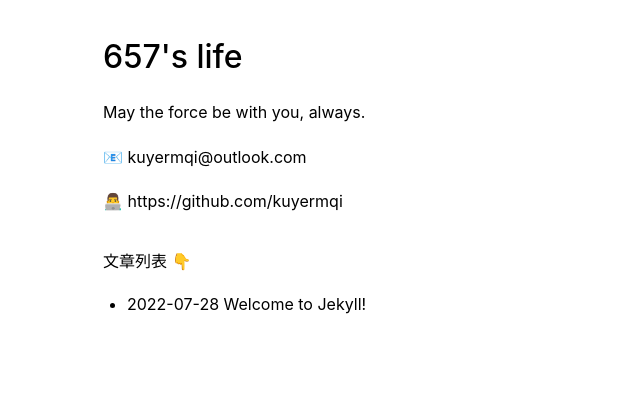
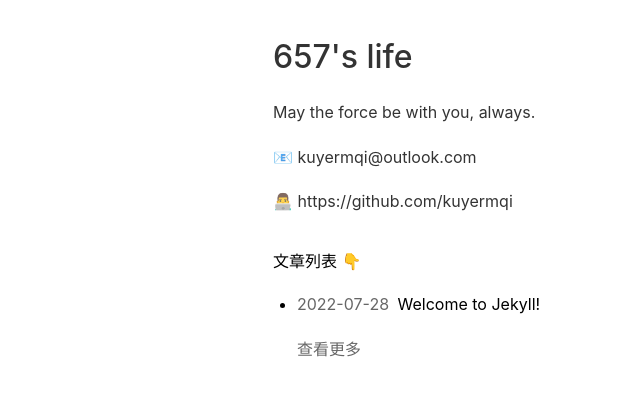
Before and after one commit to kuyermqi/kuyermqi.github.io, a Jekyll site: the page built from index.markdown, in a window 1280 px wide. Shown: the top 396 px of the page, without its empty margins (92-732 px from the left). Built offline with Jekyll 4.4.1, drawn with Linux system fonts in a browser that asks for light colours.

Commit message:
update: style

```diff
--- a/_layouts/home.html
+++ b/_layouts/home.html
@@ -1,31 +1,44 @@
 <!DOCTYPE html>
 <html lang="en">
+
 <head>
   {% include head.html %}
   <link rel="stylesheet" href="/css/home.css">
 </head>
+
 <body>
   <div class="main">
+
     <header>
       <h1>657's life</h1>
       <p>May the force be with you, always.</p>
       <p>📧 <a href='mailto:kuyermqi@outlook.com'>kuyermqi@outlook.com</a></p>
       <p>👨‍💻 <a href='https://github.com/kuyermqi'>https://github.com/kuyermqi</a></p>
     </header>
+
     <div>
       <div class="tag">
         文章列表 👇
       </div>
+
       <ul class="list">
-        {% for post in site.posts %}
+
+        {% for post in site.posts limit: 10 %}
           <li class="article">
             <a href="{{ post.url }}">
-              {{ post.date | date: "%Y-%m-%d" }}
-              {{ post.title }}
+              <span class="article-date">{{ post.date | date: "%Y-%m-%d" }}</span>
+              <span class="article-title">{{ post.title }}</span>
             </a>
           </li>
         {% endfor %}
+
       </ul>
+
+      {% assign num_of_posts = site.posts.size %}
+      {% if num_of_posts > 0 %}
+        <a class="show-more" href="/posts">查看更多</a>
+      {% endif %}
+
     </div>
   </div>
 </body>
--- a/css/global.css
+++ b/css/global.css
@@ -12,7 +12,7 @@ pre > code {
 }
 
 a {
-  color: black;
+  color: var(--text-8);
   text-decoration: none;
 }
 
@@ -27,3 +27,16 @@ p {
 blockquote p {
   line-height: 1.5;
 }
+
+:root {
+  --text-0: rgba(0, 0, 0, 1);
+  --text-1: rgba(0, 0, 0, .1);
+  --text-2: rgba(0, 0, 0, .2);
+  --text-3: rgba(0, 0, 0, .3);
+  --text-4: rgba(0, 0, 0, .4);
+  --text-5: rgba(0, 0, 0, .5);
+  --text-6: rgba(0, 0, 0, .6);
+  --text-7: rgba(0, 0, 0, .7);
+  --text-8: rgba(0, 0, 0, .8);
+  --text-9: rgba(0, 0, 0, .9);
+}
--- a/css/home.css
+++ b/css/home.css
@@ -7,14 +7,15 @@
 }
 
 .main > header {
+  color: var(--text-8);
   padding: 1em 0;
 }
 
-.main > header > h1 {
+.main > header h1 {
   font-weight: 500;
 }
 
-.main > header > p > a:hover {
+.main > header a:hover {
   opacity: 0.6;
 }
 
@@ -28,8 +29,26 @@
   line-height: 200%;
 }
 
-.article:hover {
-  text-decoration: underline;
+.article a {
+  color: var(--text-0);
+}
+
+.article:hover a {
+  border-bottom: 2px solid var(--text-6);
+}
+
+.article-date {
+  color: var(--text-6);
+  padding-right: 0.25em;
+}
+
+.show-more {
+  color: var(--text-6);
+  margin: 1em 0 0 1.5em;
+}
+
+.show-more:hover {
+  border-bottom: 2px solid var(--text-6);
 }
 
 @media (max-width: 767px) {
@@ -37,3 +56,15 @@
     padding: 15px;
   }
 }
+
+@media (min-width: 787px) {
+  .main {
+    max-width: 80vw;
+  }
+}
+
+@media (min-width: 1200px) {
+  .main {
+    max-width: 50vw;
+  }
+}
```
Also changed, not shown: 404.html (+26 -17 lines), 5 other files.
